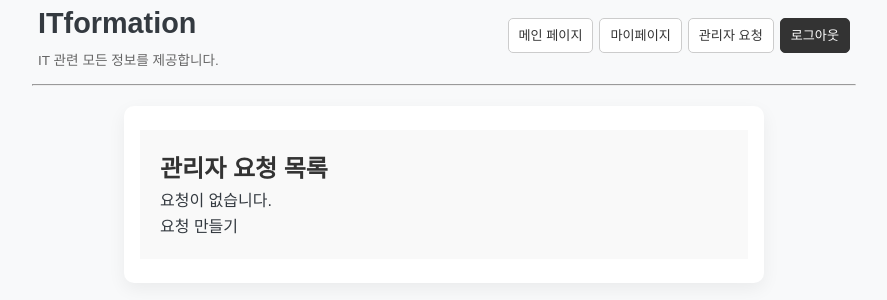
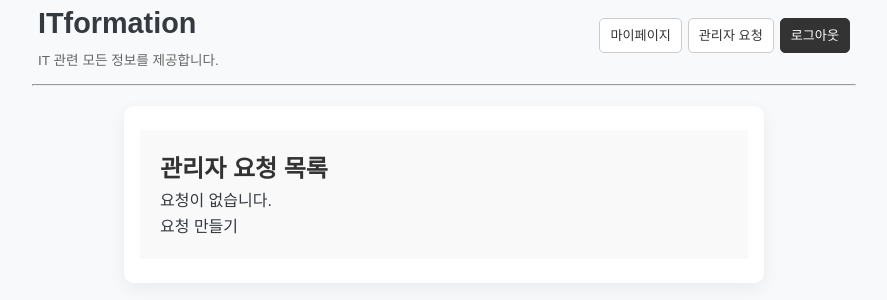
Before and after one commit to hyunsoo121/OpenSourceSW_team_5, a Django app: page /admin-request/ in a window 1280 px wide. Shown: the top 300 px of the page, without its empty margins (196-1083 px from the left). Run offline with Django 4.2, Linux system fonts and the light colour scheme; the visitor is signed in with stand-in values (Sample User, id 1); data that the repository does not hold is empty.

Commit message:
feat: page_header 최적화 작업 Closes #47

```diff
--- a/templates/partials/page_header.html
+++ b/templates/partials/page_header.html
@@ -7,10 +7,10 @@
             <p>IT 관련 모든 정보를 제공합니다.</p>
         </div>
         <div class="header-buttons">
-            <a href="{% url 'home' %}" class="btn-detail btn-detail-light">메인 페이지</a>
+            {% comment %} <a href="{% url 'home' %}" class="btn-detail btn-detail-light">메인 페이지</a> {% endcomment %}
             {% if user.is_authenticated %}
                 <a href="{% url 'edit_profile' %}" class="btn-detail btn-detail-light">마이페이지</a>
-                <a href="{% url 'request_list' %}" class="btn-detail btn-detail-light">관리자 요청</a>
+                <a href="{% url 'admin_request:request_list' %}" class="btn-detail btn-detail-light">관리자 요청</a>
                 <a href="{% url 'logout' %}" class="btn-detail btn-detail-dark">로그아웃</a>
             {% else %}
                 <a href="{% url 'login' %}" class="btn-detail btn-detail-dark">로그인</a>
```
